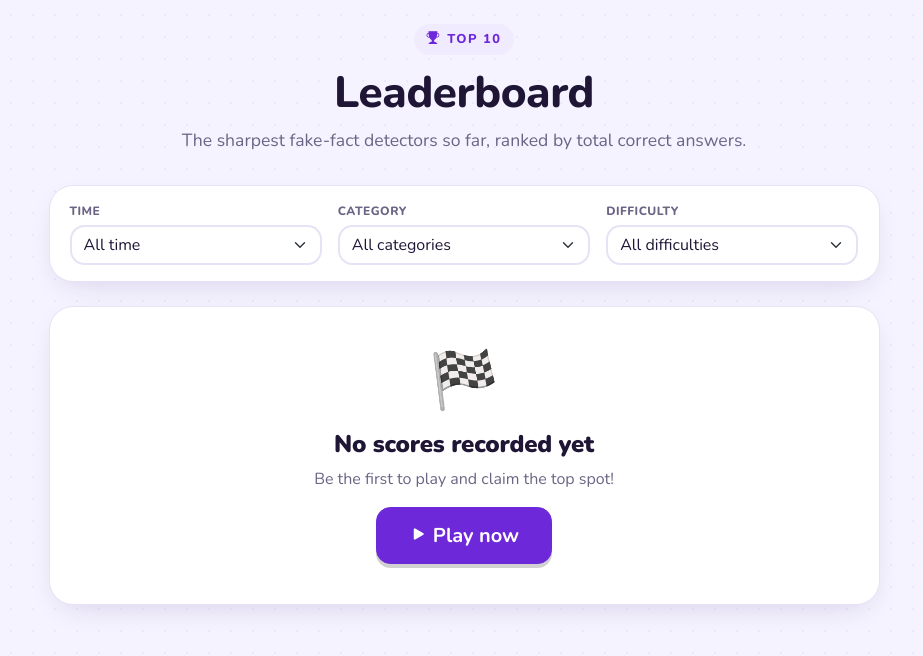
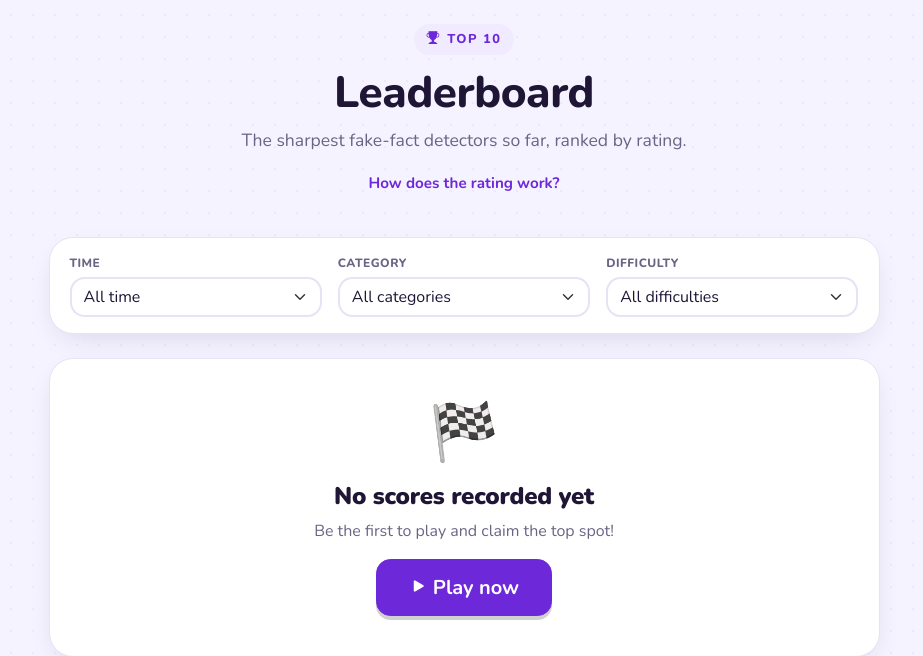
Before and after one commit to MohammedAttar002997/WikiFakeFacts, a Flask app: page /leaderboard in a window 1280 px wide. Shown: the part 62-718 px from the top of the page, without its empty margins (176-1099 px from the left). Run offline with Flask 3, Linux system fonts and the light colour scheme; parts of the project's set-up code (start-up, migrations or seed data) failed here and were passed over; some libraries are stand-ins or nearby versions.

Commit message:
Rank the leaderboard by a difficulty-weighted, cautious accuracy rating
The leaderboard ranked by total correct answers, so whoever played most
came first however often they were wrong, and Easy quizzes counted as much
as Hard ones.

rating.py works out a 0-100 rating instead:
- each right answer earns credit by difficulty: Easy 0.5, Medium 0.75,
  Hard 1 (x1, x1.5, x2), so a perfect Easy record is worth at most 50%;
- accuracy = credit earned / questions answered;
- the rating is the lower bound of the Wilson score interval (95%), so it
  starts low with few answers and rises toward the real accuracy: a lucky
  3/3 doesn't beat a steady 45/50, and 60/200 doesn't beat 40/50.

Ties go to the player with more answers. The filters work as before; the
leaderboard explains the rating in a short "How does the rating work?"
note. Daily, event and challenge rankings are unchanged.

Co-Authored-By: Claude Opus 5.5 <noreply@anthropic.com>

```diff
--- a/app.py
+++ b/app.py
@@ -34,6 +34,7 @@ from content_extractor import (ContentError, extract_text_from_upload, extract_t
 from chatbot import QUICK_HELP, get_chatbot_response
 from badges import BADGES, award_badges, compute_streaks, player_streaks
 import live
+from rating import rank as rank_players
 
 
 # Vercel serves public/ from its CDN without starting the app; locally Flask serves the same files at /static
@@ -1878,6 +1879,9 @@ def rematch(attempt_id):
         return redirect(url_for('challenges'))
 
 
+LEADERBOARD_SIZE = 10
+
+
 @app.route('/leaderboard')
 def leaderboard():
     # Filters: unknown values fall back to "all"
@@ -1901,23 +1905,20 @@ def leaderboard():
     if difficulty != 'all':
         conditions.append(Score.difficulty == DIFFICULTY_OPTIONS[difficulty])
 
-    # One row per player: total correct answers across all their quizzes, ties broken by accuracy
-    total_points = func.sum(Score.score)
-    total_questions = func.sum(Score.total_questions)
-    rows = (db.session.query(User, total_points, total_questions, func.count(Score.id))
+    # Ranked by rating (rating.py): accuracy weighted by difficulty, cautious for players with few answers.
+    # One row per player and difficulty from the database; the rating itself is worked out here.
+    rows = (db.session.query(User, Score.difficulty, func.sum(Score.score), func.sum(Score.total_questions),
+                             func.count(Score.id))
             .join(Score, Score.user_id == User.id)
             .filter(*conditions)
-            .group_by(User.id)
-            .order_by(total_points.desc(), (total_points * 1.0 / total_questions).desc())
-            .limit(10)
+            .group_by(User.id, Score.difficulty)
             .all())
-    standings = [{
-        'user': user,
-        'points': points,
-        'total_questions': questions,
-        'quizzes': quizzes,
-        'percentage': points / questions * 100 if questions else 0,
-    } for user, points, questions, quizzes in rows]
+    players = {}
+    for user, difficulty_label, correct, questions, quizzes in rows:
+        player = players.setdefault(user.id, {'user': user, 'groups': [], 'quizzes': 0})
+        player['groups'].append((difficulty_label, correct or 0, questions or 0))
+        player['quizzes'] += quizzes
+    standings = rank_players(list(players.values()))[:LEADERBOARD_SIZE]
     filters = {'period': period, 'category': category, 'difficulty': difficulty}
     return render_template('leaderboard.html', standings=standings, filters=filters,
                            filtered=any(v != 'all' for v in filters.values()),
--- a/locales/ar.json
+++ b/locales/ar.json
@@ -167,6 +167,10 @@
   "Last 7 days": "آخر 7 أيام",
   "Last week's champion": "بطل الأسبوع الماضي",
   "Leaderboard": "المتصدرون",
+  "The sharpest fake-fact detectors so far, ranked by rating.": "أمهر كاشفي المعلومات المزيفة حتى الآن، مرتبين حسب التقييم.",
+  "How does the rating work?": "كيف يُحسب التقييم؟",
+  "It is your share of right answers, where a right answer on Hard counts double one on Easy (Medium counts 1.5 times). With only a few answers your rating starts low and rises toward your real accuracy as you play more, so a lucky 3 out of 3 does not beat a steady 45 out of 50.": "هو نسبة إجاباتك الصحيحة، حيث تُحسب الإجابة الصحيحة في المستوى الصعب ضعف الإجابة في السهل (والمتوسط مرة ونصف). مع إجابات قليلة يبدأ تقييمك منخفضًا ثم يرتفع نحو دقتك الحقيقية كلما لعبت أكثر، لذلك لا تتفوق نتيجة 3 من 3 المحظوظة على 45 من 50 الثابتة.",
+  "Rating {n}": "التقييم {n}",
   "Light mode": "الوضع الفاتح",
   "Line chart of your score in each of your {n} quizzes. The list below has every value.": "رسم بياني لنتيجتك في كل اختبار من اختباراتك (عددها {n}). القائمة أدناه تضم كل القيم.",
   "Line chart of your score in your {n} quiz. The list below has every value.": "رسم بياني لنتيجتك في اختبارك (العدد: {n}). القائمة أدناه تضم كل القيم.",
@@ -349,7 +353,6 @@
   "The account “{name}” and all its data have been deleted.": "حُذف الحساب «{name}» وكل بياناته.",
   "The name “{name}” is already taken. Enter its PIN, or choose a different name.": "الاسم «{name}» مستخدم بالفعل. أدخل رمز PIN الخاص به أو اختر اسمًا آخر.",
   "The name “{name}” is already taken. Please choose a different one.": "الاسم «{name}» مستخدم بالفعل. يُرجى اختيار اسم آخر.",
-  "The sharpest fake-fact detectors so far, ranked by total correct answers.": "أمهر كاشفي المعلومات المزيّفة حتى الآن، مرتبين حسب مجموع الإجابات الصحيحة.",
   "The ultimate AI-powered trivia game where you spot the lie among Wikipedia facts.": "لعبة المسابقات المدعومة بالذكاء الاصطناعي التي تكشف فيها الكذبة بين معلومات ويكيبيديا.",
   "There isn't enough text there to make a quiz. Please use a longer document or page.": "لا يوجد نص كافٍ لإنشاء اختبار. يُرجى استخدام مستند أو صفحة أطول.",
   "Think you can do better? Challenge {name} to a new quiz on {topic}.": "تظن أنك تستطيع أداءً أفضل؟ تحدَّ {name} في اختبار جديد عن {topic}.",
@@ -475,7 +478,6 @@
   "{n}-day streak": "سلسلة أيام متتالية: {n}",
   "{pct}% accuracy": "دقة {pct}%",
   "{pct}% average": "متوسط {pct}%",
-  "{points} pts": "النقاط: {points}",
   "{rounds} rounds at {difficulty}": "{rounds} جولات بمستوى {difficulty}",
   "{score} correct": "إجابات صحيحة: {score}",
   "{theme} · {points} points": "{theme} · {points} نقطة"
--- a/locales/de.json
+++ b/locales/de.json
@@ -167,6 +167,10 @@
   "Last 7 days": "Letzte 7 Tage",
   "Last week's champion": "Champion der letzten Woche",
   "Leaderboard": "Bestenliste",
+  "The sharpest fake-fact detectors so far, ranked by rating.": "Die schärfsten Fake-Fakten-Detektive bisher, sortiert nach Wertung.",
+  "How does the rating work?": "Wie funktioniert die Wertung?",
+  "It is your share of right answers, where a right answer on Hard counts double one on Easy (Medium counts 1.5 times). With only a few answers your rating starts low and rises toward your real accuracy as you play more, so a lucky 3 out of 3 does not beat a steady 45 out of 50.": "Es ist dein Anteil richtiger Antworten, wobei eine richtige Antwort auf Schwer doppelt so viel zählt wie auf Leicht (Mittel zählt 1,5-fach). Mit wenigen Antworten startet deine Wertung niedrig und steigt mit mehr Spielen zu deiner echten Trefferquote, also schlägt ein glückliches 3 von 3 kein beständiges 45 von 50.",
+  "Rating {n}": "Wertung {n}",
   "Light mode": "Heller Modus",
   "Line chart of your score in each of your {n} quizzes. The list below has every value.": "Liniendiagramm deiner Punkte in jedem deiner {n} Quizze. Die Liste unten enthält alle Werte.",
   "Line chart of your score in your {n} quiz. The list below has every value.": "Liniendiagramm deiner Punkte in deinem {n} Quiz. Die Liste unten enthält alle Werte.",
@@ -349,7 +353,6 @@
   "The account “{name}” and all its data have been deleted.": "Das Konto „{name}“ und alle zugehörigen Daten wurden gelöscht.",
   "The name “{name}” is already taken. Enter its PIN, or choose a different name.": "Der Name „{name}“ ist schon vergeben. Gib die PIN dazu ein oder wähle einen anderen Namen.",
   "The name “{name}” is already taken. Please choose a different one.": "Der Name „{name}“ ist schon vergeben. Bitte wähle einen anderen.",
-  "The sharpest fake-fact detectors so far, ranked by total correct answers.": "Die schärfsten Fake-Detektive bisher, sortiert nach richtigen Antworten.",
   "The ultimate AI-powered trivia game where you spot the lie among Wikipedia facts.": "Das ultimative KI-gestützte Quizspiel, bei dem du die Lüge unter Wikipedia-Fakten findest.",
   "There isn't enough text there to make a quiz. Please use a longer document or page.": "Dort steht nicht genug Text für ein Quiz. Bitte nutze ein längeres Dokument oder eine längere Seite.",
   "Think you can do better? Challenge {name} to a new quiz on {topic}.": "Geht das besser? Fordere {name} zu einem neuen Quiz über {topic} heraus.",
@@ -475,7 +478,6 @@
   "{n}-day streak": "{n}-Tage-Serie",
   "{pct}% accuracy": "{pct} % Trefferquote",
   "{pct}% average": "{pct} % im Schnitt",
-  "{points} pts": "{points} Pkt.",
   "{rounds} rounds at {difficulty}": "{rounds} Runden auf {difficulty}",
   "{score} correct": "{score} richtig",
   "{theme} · {points} points": "{theme} · {points} Punkte"
--- a/locales/es.json
+++ b/locales/es.json
@@ -167,6 +167,10 @@
   "Last 7 days": "Últimos 7 días",
   "Last week's champion": "Campeón de la semana pasada",
   "Leaderboard": "Clasificación",
+  "The sharpest fake-fact detectors so far, ranked by rating.": "Los mejores detectores de datos falsos hasta ahora, ordenados por puntuación.",
+  "How does the rating work?": "¿Cómo funciona la puntuación?",
+  "It is your share of right answers, where a right answer on Hard counts double one on Easy (Medium counts 1.5 times). With only a few answers your rating starts low and rises toward your real accuracy as you play more, so a lucky 3 out of 3 does not beat a steady 45 out of 50.": "Es tu porcentaje de respuestas correctas, donde un acierto en Difícil vale el doble que en Fácil (Medio vale 1,5 veces). Con pocas respuestas tu puntuación empieza baja y sube hacia tu precisión real a medida que juegas, así que un 3 de 3 con suerte no supera un 45 de 50 constante.",
+  "Rating {n}": "Puntuación {n}",
   "Light mode": "Modo claro",
   "Line chart of your score in each of your {n} quizzes. The list below has every value.": "Gráfico de líneas con tu puntuación en cada uno de tus {n} quizzes. La lista de abajo tiene todos los valores.",
   "Line chart of your score in your {n} quiz. The list below has every value.": "Gráfico de líneas con tu puntuación en {n} quiz. La lista de abajo tiene todos los valores.",
@@ -349,7 +353,6 @@
   "The account “{name}” and all its data have been deleted.": "La cuenta «{name}» y todos sus datos se han eliminado.",
   "The name “{name}” is already taken. Enter its PIN, or choose a different name.": "El nombre «{name}» ya está en uso. Introduce su PIN o elige otro nombre.",
   "The name “{name}” is already taken. Please choose a different one.": "El nombre «{name}» ya está en uso. Elige otro.",
-  "The sharpest fake-fact detectors so far, ranked by total correct answers.": "Los mejores detectores de hechos falsos hasta ahora, ordenados por total de aciertos.",
   "The ultimate AI-powered trivia game where you spot the lie among Wikipedia facts.": "El juego de trivia definitivo con IA en el que encuentras la mentira entre hechos de Wikipedia.",
   "There isn't enough text there to make a quiz. Please use a longer document or page.": "No hay suficiente texto para crear un quiz. Usa un documento o una página más largos.",
   "Think you can do better? Challenge {name} to a new quiz on {topic}.": "¿Crees que puedes hacerlo mejor? Reta a {name} a un nuevo quiz sobre {topic}.",
@@ -475,7 +478,6 @@
   "{n}-day streak": "Racha de {n} días",
   "{pct}% accuracy": "{pct}% de acierto",
   "{pct}% average": "{pct}% de media",
-  "{points} pts": "{points} pts",
   "{rounds} rounds at {difficulty}": "{rounds} rondas en {difficulty}",
   "{score} correct": "{score} aciertos",
   "{theme} · {points} points": "{theme} · {points} puntos"
--- a/locales/fr.json
+++ b/locales/fr.json
@@ -167,6 +167,10 @@
   "Last 7 days": "7 derniers jours",
   "Last week's champion": "Champion de la semaine dernière",
   "Leaderboard": "Classement",
+  "The sharpest fake-fact detectors so far, ranked by rating.": "Les meilleurs détecteurs de faux faits à ce jour, classés par note.",
+  "How does the rating work?": "Comment la note est-elle calculée ?",
+  "It is your share of right answers, where a right answer on Hard counts double one on Easy (Medium counts 1.5 times). With only a few answers your rating starts low and rises toward your real accuracy as you play more, so a lucky 3 out of 3 does not beat a steady 45 out of 50.": "C’est votre part de bonnes réponses, une bonne réponse en Difficile comptant double par rapport à Facile (Moyen compte 1,5 fois). Avec peu de réponses, votre note part bas et monte vers votre vraie précision à mesure que vous jouez : un 3 sur 3 chanceux ne bat pas un 45 sur 50 régulier.",
+  "Rating {n}": "Note {n}",
   "Light mode": "Mode clair",
   "Line chart of your score in each of your {n} quizzes. The list below has every value.": "Graphique de votre score à chacun de vos {n} quiz. La liste ci-dessous reprend toutes les valeurs.",
   "Line chart of your score in your {n} quiz. The list below has every value.": "Graphique de votre score à votre {n} quiz. La liste ci-dessous reprend toutes les valeurs.",
@@ -349,7 +353,6 @@
   "The account “{name}” and all its data have been deleted.": "Le compte « {name} » et toutes ses données ont été supprimés.",
   "The name “{name}” is already taken. Enter its PIN, or choose a different name.": "Le nom « {name} » est déjà pris. Saisissez son code PIN ou choisissez un autre nom.",
   "The name “{name}” is already taken. Please choose a different one.": "Le nom « {name} » est déjà pris. Veuillez en choisir un autre.",
-  "The sharpest fake-fact detectors so far, ranked by total correct answers.": "Les meilleurs détecteurs de faux faits, classés par nombre total de bonnes réponses.",
   "The ultimate AI-powered trivia game where you spot the lie among Wikipedia facts.": "Le jeu de quiz ultime propulsé par l'IA où vous repérez le mensonge parmi les faits Wikipédia.",
   "There isn't enough text there to make a quiz. Please use a longer document or page.": "Il n’y a pas assez de texte pour créer un quiz. Veuillez utiliser un document ou une page plus long.",
   "Think you can do better? Challenge {name} to a new quiz on {topic}.": "Vous pensez faire mieux ? Défiez {name} sur un nouveau quiz sur {topic}.",
@@ -475,7 +478,6 @@
   "{n}-day streak": "Série de {n} jours",
   "{pct}% accuracy": "{pct} % de réussite",
   "{pct}% average": "{pct} % de moyenne",
-  "{points} pts": "{points} pts",
   "{rounds} rounds at {difficulty}": "{rounds} manches en {difficulty}",
   "{score} correct": "{score} bonnes réponses",
   "{theme} · {points} points": "{theme} · {points} points"
--- a/locales/it.json
+++ b/locales/it.json
@@ -167,6 +167,10 @@
   "Last 7 days": "Ultimi 7 giorni",
   "Last week's champion": "Campione della settimana scorsa",
   "Leaderboard": "Classifica",
+  "The sharpest fake-fact detectors so far, ranked by rating.": "I migliori scopritori di fatti falsi finora, in ordine di valutazione.",
+  "How does the rating work?": "Come funziona la valutazione?",
+  "It is your share of right answers, where a right answer on Hard counts double one on Easy (Medium counts 1.5 times). With only a few answers your rating starts low and rises toward your real accuracy as you play more, so a lucky 3 out of 3 does not beat a steady 45 out of 50.": "È la tua quota di risposte giuste, dove una risposta giusta a Difficile vale il doppio di una a Facile (Medio vale 1,5 volte). Con poche risposte la valutazione parte bassa e sale verso la tua vera precisione man mano che giochi, quindi un 3 su 3 fortunato non batte un 45 su 50 costante.",
+  "Rating {n}": "Valutazione {n}",
   "Light mode": "Modalità chiara",
   "Line chart of your score in each of your {n} quizzes. The list below has every value.": "Grafico a linee del tuo punteggio in ciascuno dei tuoi {n} quiz. L'elenco qui sotto riporta ogni valore.",
   "Line chart of your score in your {n} quiz. The list below has every value.": "Grafico a linee del tuo punteggio in {n} quiz. L'elenco qui sotto riporta ogni valore.",
@@ -349,7 +353,6 @@
   "The account “{name}” and all its data have been deleted.": "L’account «{name}» e tutti i suoi dati sono stati eliminati.",
   "The name “{name}” is already taken. Enter its PIN, or choose a different name.": "Il nome “{name}” è già in uso. Inserisci il suo PIN o scegli un altro nome.",
   "The name “{name}” is already taken. Please choose a different one.": "Il nome “{name}” è già in uso. Scegline un altro.",
-  "The sharpest fake-fact detectors so far, ranked by total correct answers.": "I migliori cacciatori di fatti falsi finora, in ordine di risposte corrette totali.",
   "The ultimate AI-powered trivia game where you spot the lie among Wikipedia facts.": "L'ultimo gioco di quiz con l'IA in cui scovi la bugia tra i fatti di Wikipedia.",
   "There isn't enough text there to make a quiz. Please use a longer document or page.": "Non c’è abbastanza testo per creare un quiz. Usa un documento o una pagina più lunghi.",
   "Think you can do better? Challenge {name} to a new quiz on {topic}.": "Pensi di poter fare meglio? Sfida {name} a un nuovo quiz su {topic}.",
@@ -475,7 +478,6 @@
   "{n}-day streak": "Serie di {n} giorni",
   "{pct}% accuracy": "{pct}% di precisione",
   "{pct}% average": "{pct}% di media",
-  "{points} pts": "{points} pt",
   "{rounds} rounds at {difficulty}": "{rounds} round a livello {difficulty}",
   "{score} correct": "{score} corrette",
   "{theme} · {points} points": "{theme} · {points} punti"
--- a/locales/pt.json
+++ b/locales/pt.json
@@ -167,6 +167,10 @@
   "Last 7 days": "Últimos 7 dias",
   "Last week's champion": "Campeão da semana passada",
   "Leaderboard": "Ranking",
+  "The sharpest fake-fact detectors so far, ranked by rating.": "Os melhores detectores de fatos falsos até agora, ordenados pela pontuação.",
+  "How does the rating work?": "Como funciona a pontuação?",
+  "It is your share of right answers, where a right answer on Hard counts double one on Easy (Medium counts 1.5 times). With only a few answers your rating starts low and rises toward your real accuracy as you play more, so a lucky 3 out of 3 does not beat a steady 45 out of 50.": "É a sua proporção de respostas certas, em que um acerto no Difícil vale o dobro de um no Fácil (Médio vale 1,5 vez). Com poucas respostas sua pontuação começa baixa e sobe em direção à sua precisão real conforme você joga, então um 3 de 3 com sorte não supera um 45 de 50 constante.",
+  "Rating {n}": "Pontuação {n}",
   "Light mode": "Modo claro",
   "Line chart of your score in each of your {n} quizzes. The list below has every value.": "Gráfico de linha da sua pontuação em cada um dos seus {n} quizzes. A lista abaixo traz todos os valores.",
   "Line chart of your score in your {n} quiz. The list below has every value.": "Gráfico de linha da sua pontuação em {n} quiz. A lista abaixo traz todos os valores.",
@@ -349,7 +353,6 @@
   "The account “{name}” and all its data have been deleted.": "A conta “{name}” e todos os seus dados foram excluídos.",
   "The name “{name}” is already taken. Enter its PIN, or choose a different name.": "O nome “{name}” já está em uso. Digite o PIN dele ou escolha outro nome.",
   "The name “{name}” is already taken. Please choose a different one.": "O nome “{name}” já está em uso. Escolha outro.",
-  "The sharpest fake-fact detectors so far, ranked by total correct answers.": "Os detectores de fatos falsos mais afiados até agora, por total de acertos.",
   "The ultimate AI-powered trivia game where you spot the lie among Wikipedia facts.": "O jogo de trivia com IA definitivo: ache a mentira entre fatos da Wikipedia.",
   "There isn't enough text there to make a quiz. Please use a longer document or page.": "Não há texto suficiente para criar um quiz. Use um documento ou uma página mais longos.",
   "Think you can do better? Challenge {name} to a new quiz on {topic}.": "Acha que pode fazer melhor? Desafie {name} para um novo quiz sobre {topic}.",
@@ -475,7 +478,6 @@
   "{n}-day streak": "Sequência: {n} dia(s)",
   "{pct}% accuracy": "{pct}% de acerto",
   "{pct}% average": "{pct}% de média",
-  "{points} pts": "{points} pts",
   "{rounds} rounds at {difficulty}": "{rounds} rodadas no nível {difficulty}",
   "{score} correct": "{score} acertos",
   "{theme} · {points} points": "{theme} · {points} pontos"
--- a/public/static/css/app.css
+++ b/public/static/css/app.css
@@ -1241,3 +1241,8 @@ button.answer.is-fake { border-color: #ef4444; background: color-mix(in srgb, #e
     .live-player .points { font-size: 1.4rem; }
     button.answer { flex-wrap: wrap; }
 }
+
+/* ---------- Leaderboard rating explanation ----------------------------------- */
+.rating-info { max-width: 40rem; margin: .5rem auto 0; color: var(--wf-muted); font-size: .95rem; }
+.rating-info summary { cursor: pointer; font-weight: 700; color: var(--wf-brand); list-style-position: inside; min-height: 44px; display: flex; align-items: center; justify-content: center; }
+.rating-info p { text-align: start; margin-top: .25rem; }
--- a/templates/leaderboard.html
+++ b/templates/leaderboard.html
@@ -9,7 +9,11 @@
         <div class="page-head">
             <span class="eyebrow"><i class="bi bi-trophy-fill"></i> {{ _('Top 10') }}</span>
             <h1>{{ _('Leaderboard') }}</h1>
-            <p>{{ _('The sharpest fake-fact detectors so far, ranked by total correct answers.') }}</p>
+            <p>{{ _('The sharpest fake-fact detectors so far, ranked by rating.') }}</p>
+            <details class="rating-info">
+                <summary>{{ _('How does the rating work?') }}</summary>
+                <p class="mb-0">{{ _('It is your share of right answers, where a right answer on Hard counts double one on Easy (Medium counts 1.5 times). With only a few answers your rating starts low and rises toward your real accuracy as you play more, so a lucky 3 out of 3 does not beat a steady 45 out of 50.') }}</p>
+            </details>
         </div>
 
         <form method="get" action="{{ url_for('leaderboard') }}" class="wf-card leaderboard-filters mb-4" id="leaderboardFilters">
@@ -58,7 +62,7 @@
                 <div class="medal">{{ ['🥇', '🥈', '🥉'][loop.index0] }}</div>
                 {{ avatar(row.user, '', 'mx-auto my-2') }}
                 <div class="name">{{ row.user.username }}</div>
-                <div class="pct">{{ _('{points} pts').format(points=row.points) }}</div>
+                <div class="pct">{{ _('Rating {n}').format(n=row.rating|round|int) }}</div>
                 <div class="block">{{ loop.index }}</div>
             </a>
             {% endfor %}
@@ -82,8 +86,8 @@
                         </div>
                     </div>
                     <div class="score">
-                        <div class="pct">{{ _('{points} pts').format(points=row.points) }}</div>
-                        <div class="meta"><span dir="ltr">{{ row.points }} / {{ row.total_questions }}</span></div>
+                        <div class="pct">{{ row.rating|round|int }}</div>
+                        <div class="meta"><span dir="ltr">{{ row.correct }} / {{ row.total_questions }}</span></div>
                     </div>
                 </div>
                 {% endfor %}
```
Also changed, not shown: rating.py (added, +43 -0 lines), tests/test_leaderboard.py (+18 -9 lines), tests/test_rating.py (added, +54 -0 lines).
